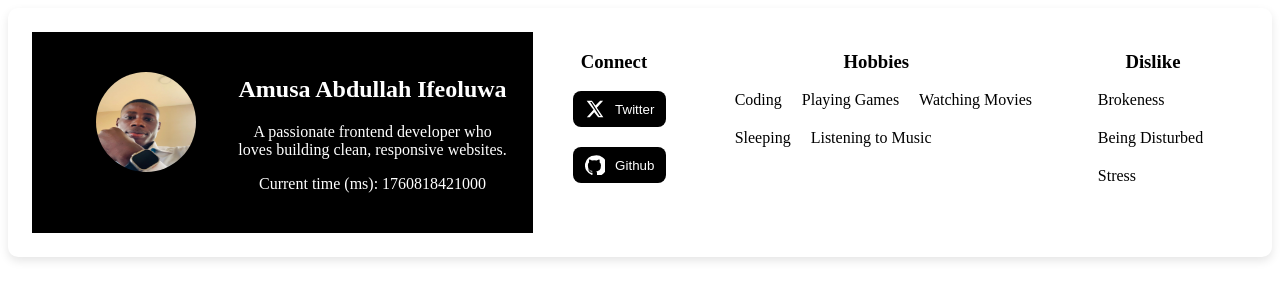
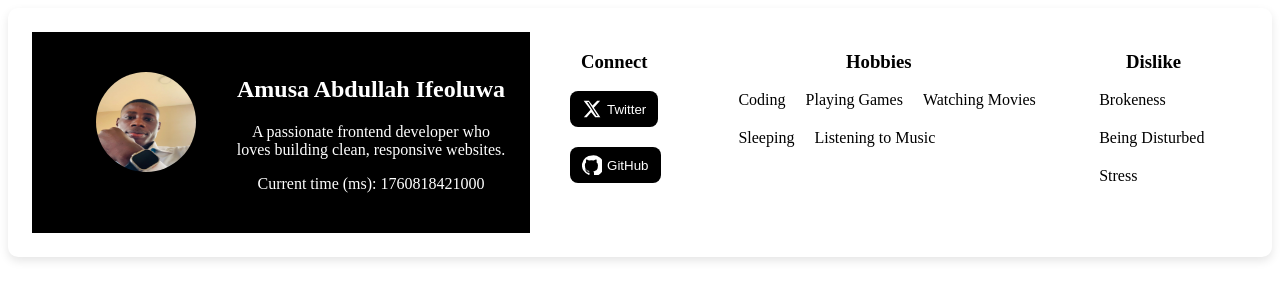
Before and after one commit to AmusaAbdul/profile, a plain HTML site: page index.html in a window 1280 px wide. Drawn offline with Linux system fonts and the light colour scheme.

Commit message:
Add files via upload

```diff
--- a/index.html
+++ b/index.html
@@ -31,20 +31,23 @@
         <nav data-testid="test-user-social-links">
             <h3>Connect</h3>
             <ul>
+                <li>
                 <button data-testid="test-user-social-twitter" target="_blank" rel="noopener noreferrer">
                   <svg xmlns="http://www.w3.org/2000/svg" viewBox="0 0 24 24" width="20" height="20" fill="currentColor">
                       <path d="M18.244 2H21.75l-7.52 8.6L22 22h-6.177l-4.824-6.152L5.7 22H2.192l8.032-9.18L2 2h6.262l4.35 5.682L18.244 2zm-1.095 18.302h1.688L7.924 3.6H6.14l11.009 16.702z"/>
                  </svg>
-                    <a href="https://x.com/brunolinlcoln?s=21" ></a>
                  Twitter
                 </button>
+                <li>
+
+                 <li>
                 <button data-testid="test-user-social-github" target="_blank" rel="noopener noreferrer">
                   <svg xmlns="http://www.w3.org/2000/svg" viewBox="0 0 24 24" width="20" height="20" fill="currentColor">
                       <path d="M12 .5a12 12 0 0 0-3.8 23.4c.6.1.8-.2.8-.6v-2.1c-3.3.7-4-1.6-4-1.6-.5-1.2-1.2-1.5-1.2-1.5-1-.7.1-.7.1-.7 1.1.1 1.7 1.2 1.7 1.2 1 .1.6 1.8 2.7 1.3 0 0 .5-.4.8-.7-2.7-.3-5.5-1.3-5.5-6A4.7 4.7 0 0 1 5 8.7a4.4 4.4 0 0 1 .1-3.2s1-.3 3.2 1.2a11.1 11.1 0 0 1 5.8 0C16.3 5.2 17.3 5.5 17.3 5.5a4.4 4.4 0 0 1 .1 3.2A4.7 4.7 0 0 1 19 13.4c0 4.8-2.8 5.7-5.5 6 .5.4.9 1.1.9 2.2v3.3c0 .4.2.7.8.6A12 12 0 0 0 12 .5z"/>
                   </svg>
-                    <a href="https://github.com/AmusaAbdul"  ></a>
-                    Github
+                  GitHub
                 </button>
+                </li>
             </ul>
         </nav>
         <section>
```
Lines whose indentation alone changed are shown as unchanged.
